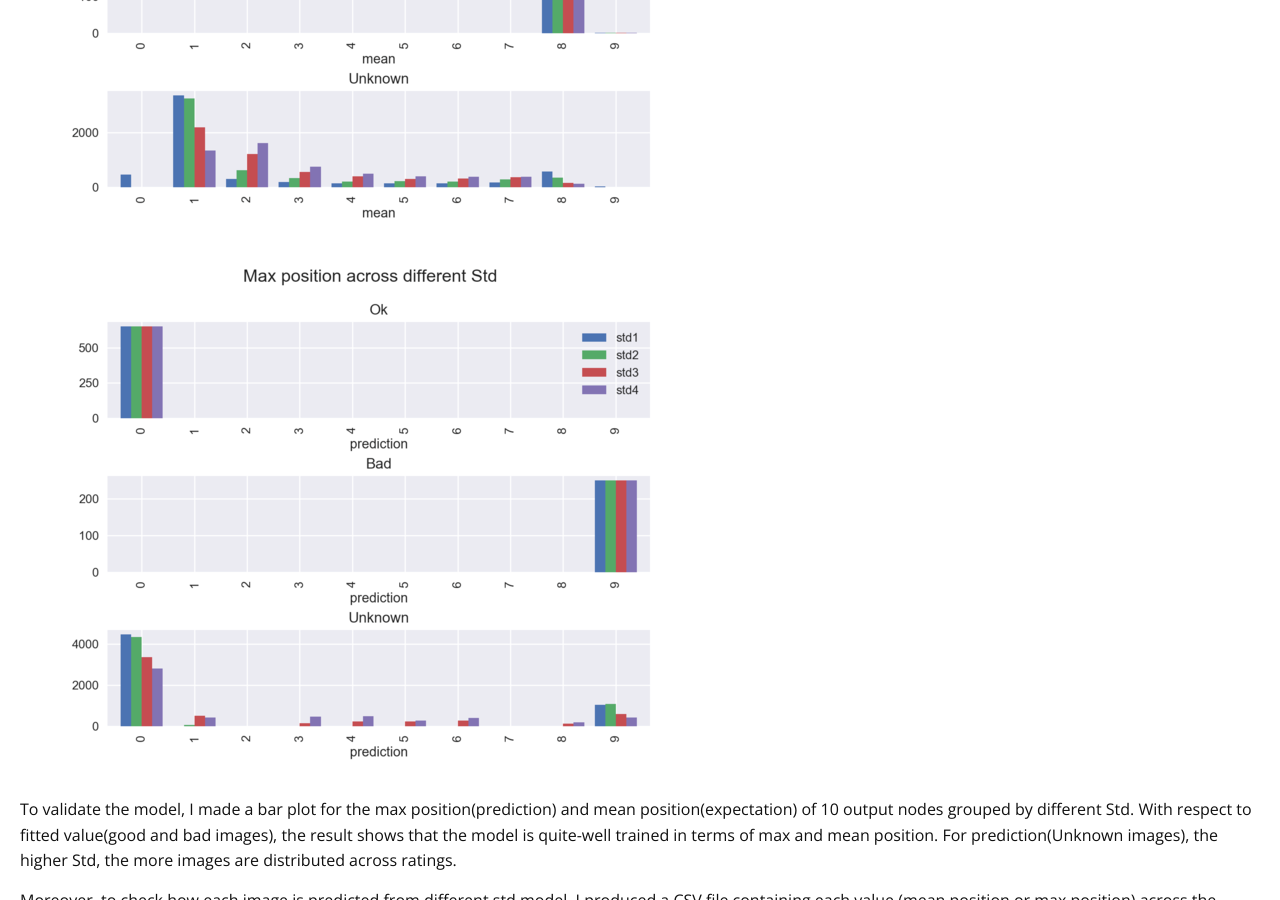
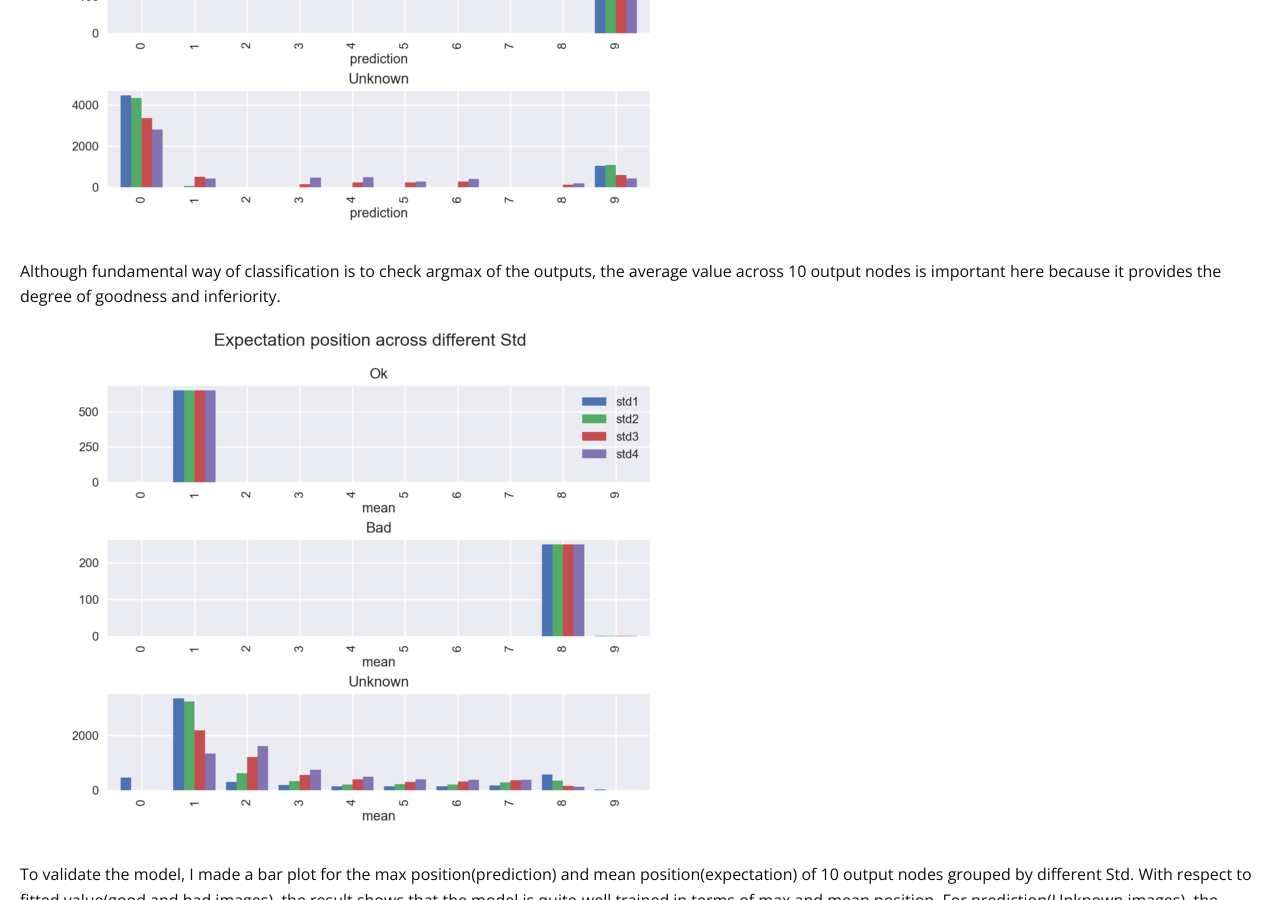
Before and after one commit to wonik/wonikjang.github.io, a Jekyll site: the page built from _posts/2017-07-31-classify_result.md, in a window 1280 px wide and 900 px high, scrolled down 1320 px. Built offline with Jekyll 4.4.1, drawn with Linux system fonts in a browser that asks for light colours; nearby versions of some CDN libraries; comment, search, counter and statistics services are not loaded.

Commit message:
Update 2017-07-31-classify_result.md

```diff
--- a/_posts/2017-07-31-classify_result.md
+++ b/_posts/2017-07-31-classify_result.md
@@ -19,9 +19,13 @@ Basically, this post is about how to wrap up the results from training classific
 
 Different standard deviation(I assumed covariance matrix as std * Identity matrix) in Multivariate Gaussian across ratings can be displayed like the above. Since I will use half of Gaussian distribution with mutually exclusive classes and cross-entropy as a cost function, I set up the sum of pdf equals 1 and each probability value is between 0 and 1(for sure). Although softmax function will satisfy those two criteria, I pre-adjust the settings.
 
+![max_4](/result_images/max_4.png  "max_4")
+
+Although fundamental way of classification is to check argmax of the outputs, the average value across 10 output nodes is important here because it provides the degree of goodness and inferiority.
+
 ![expectation_4](/result_images/expectation_4.png  "expectation_4")
 
-![max_4](/result_images/max_4.png  "max_4")
+
 
 To validate the model, I made a bar plot for the max position(prediction) and mean position(expectation) of 10 output nodes grouped by different Std. With respect to fitted value(good and bad images), the result shows that the model is quite-well trained in terms of max and mean position. For prediction(Unknown images), the higher Std, the more images are distributed across ratings.
 
```
